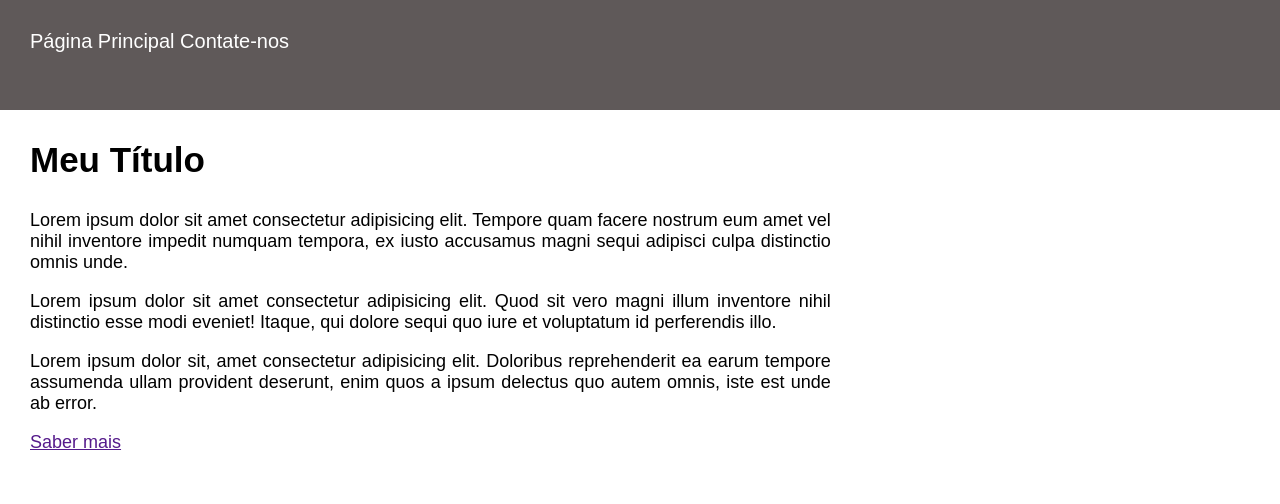
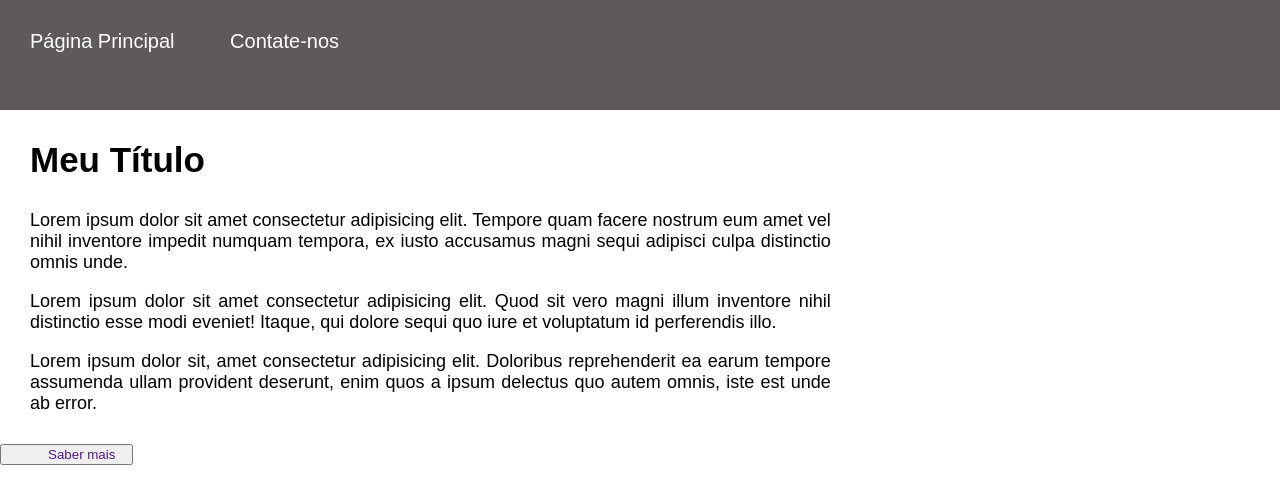
Before and after one commit to Jefbar1974/project, a plain HTML site: page ex1-aula6/index.html in a window 1280 px wide. Drawn offline with Linux system fonts and the light colour scheme.

Commit message:
Alteração do ex-aula6

```diff
--- a/ex1-aula6/index.html
+++ b/ex1-aula6/index.html
@@ -16,7 +16,7 @@
         <nav>
 
             <a class="pag-principal" href="">Página Principal</a>
-            <a href="">Contate-nos</a>
+            <a class="contate" href="">Contate-nos</a>
 
 
         </nav>
@@ -27,10 +27,10 @@
 
         <div>
 
-        <h1 class="titulo" >Meu Título</h1>
+            <h1 class="titulo">Meu Título</h1>
 
-    </div>
-        <article class="texto" >
+        </div>
+        <article class="texto">
 
             <p>Lorem ipsum dolor sit amet consectetur adipisicing elit. Tempore quam facere nostrum eum amet vel nihil
                 inventore impedit numquam tempora, ex iusto accusamus magni sequi adipisci culpa distinctio omnis unde.
@@ -40,11 +40,19 @@
             <p>Lorem ipsum dolor sit, amet consectetur adipisicing elit. Doloribus reprehenderit ea earum tempore
                 assumenda ullam provident deserunt, enim quos a ipsum delectus quo autem omnis, iste est unde ab error.
             </p>
-            <a href="">Saber mais</a>
+
         </article>
 
     </main>
 
+    <footer>
+
+        <button>
+
+            <a class="botao_saber" href="">Saber mais</a>
+
+        </button>
+    </footer>
 
 
 </body>
--- a/ex1-aula6/style.css
+++ b/ex1-aula6/style.css
@@ -1,12 +1,13 @@
-
 /* resets */
 
-body, html {
+body,
+html {
 
     margin: 0px;
     padding: 0px;
 
 }
+
 * {
 
     font-family: Arial, Helvetica, sans-serif;
@@ -22,7 +23,7 @@ body, html {
 
 }
 
-header > nav > a {
+header>nav>a {
 
     color: white;
     text-decoration: none;
@@ -42,3 +43,21 @@ header > nav > a {
     font-size: 18px;
 
 }
+
+nav>a:hover {
+
+    background-color: red;
+}
+
+.contate {
+
+    margin-left: 50px;
+}
+
+.botao_saber {
+
+    text-decoration: none;
+    margin-left: 30px;
+    padding: 10px;
+
+}
```
